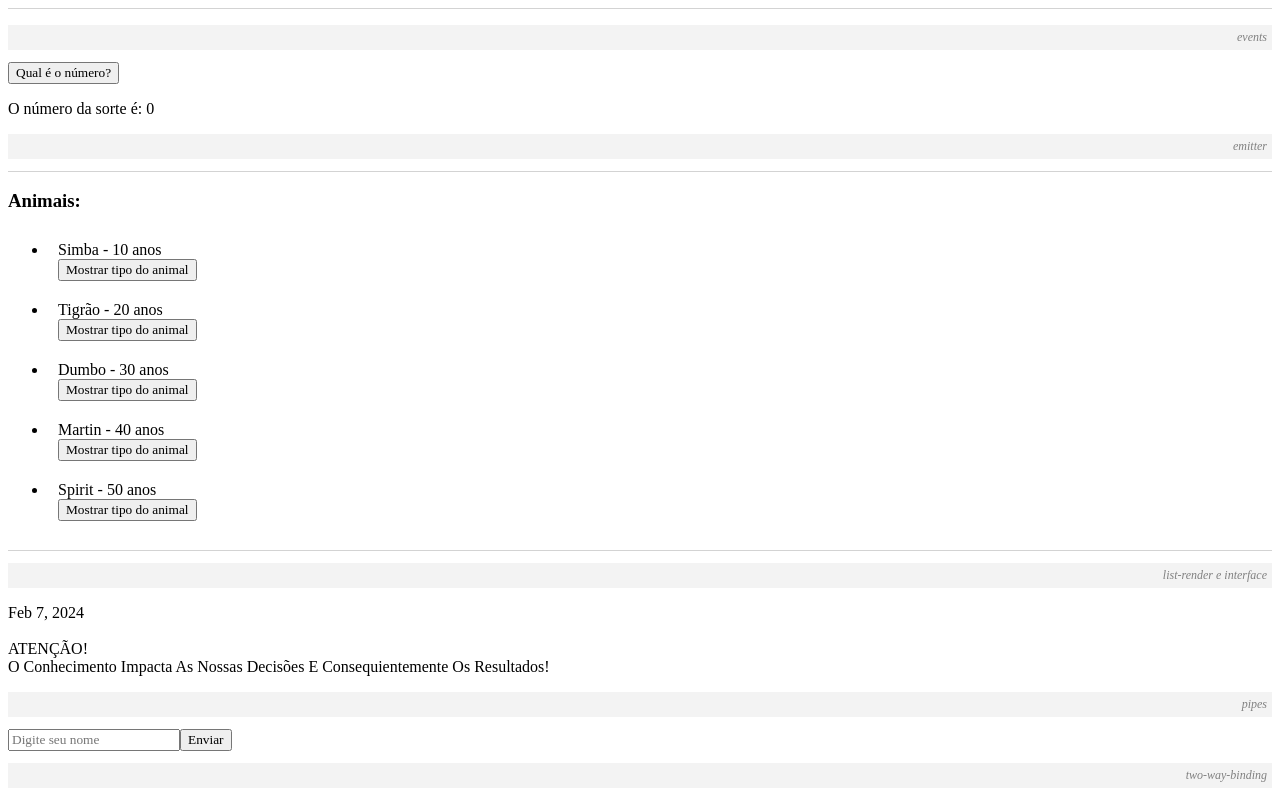
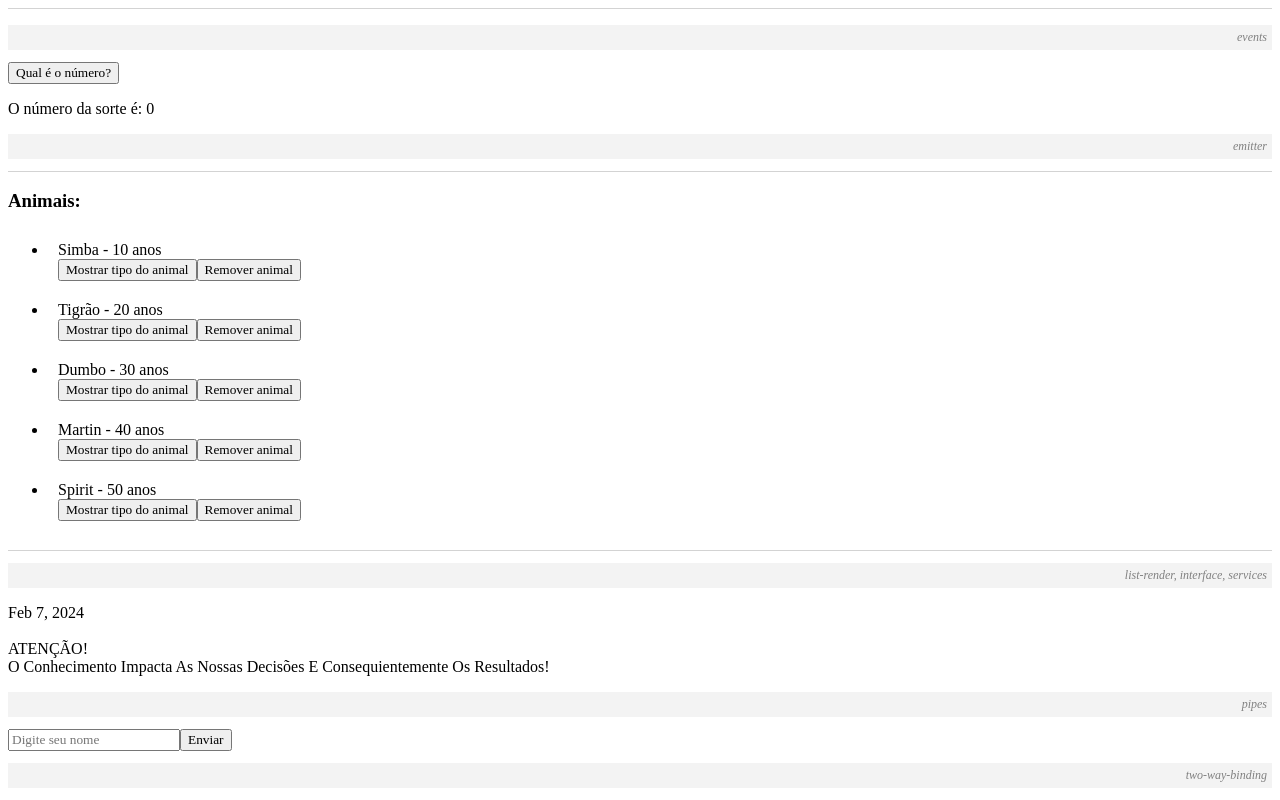
Before and after one commit to LauraaPaiva/hello, an Angular app: page / in a window 1280 px wide. Shown: the part 849-1649 px from the top of the page. Built offline with nearby package versions, Linux system fonts and the light colour scheme.

Commit message:
Services

```diff
--- a/src/app/components/list-render/list-render.component.html
+++ b/src/app/components/list-render/list-render.component.html
@@ -5,9 +5,11 @@
       <div class="animal">
         {{ animal.name }} - {{ animal.age }} anos<br />
         <button (click)="showType(animal)">Mostrar tipo do animal</button>
+        <button (click)="removeAnimal(animal)">Remover animal</button>
       </div>
     </li>
   </ul>
   <h3>{{ animalDetails }}</h3>
 </div>
-<p class="aula">list-render e interface</p>
+
+<p class="aula">list-render, interface, services</p>
--- a/src/app/components/list-render/list-render.component.ts
+++ b/src/app/components/list-render/list-render.component.ts
@@ -1,15 +1,19 @@
 import { Component } from '@angular/core';
 import { CommonModule } from '@angular/common';
 import { Animal } from '../../Animal';
+import { ListService } from '../../services/list.service';
+import { FormsModule } from '@angular/forms';
 
 @Component({
   selector: 'app-list-render',
   standalone: true,
-  imports: [CommonModule],
+  imports: [CommonModule, FormsModule],
   templateUrl: './list-render.component.html',
   styleUrl: './list-render.component.css',
 })
 export class ListRenderComponent {
+  constructor(private listService: ListService) {}
+
   animals: Animal[] = [
     { name: 'Simba', type: 'Lion', age: 10 },
     { name: 'Tigrão', type: 'Tiger', age: 20 },
@@ -21,6 +25,11 @@
   animalDetails: string = '';
 
   showType(animal: Animal) {
-    this.animalDetails = 'O ' + animal.name + ' é um ' + animal.type;
+    this.animalDetails = 'O ' + animal.name + ' é ' + animal.type;
+  }
+
+  removeAnimal(animal: Animal) {
+    console.log('Remove animal');
+    this.animals = this.listService.remove(this.animals, animal);
   }
 }
--- /dev/null
+++ b/src/app/services/list.service.ts
@@ -0,0 +1,13 @@
+import { Injectable } from '@angular/core';
+import { Animal } from '../Animal';
+
+@Injectable({
+  providedIn: 'root',
+})
+export class ListService {
+  remove(animals: Animal[], animal: Animal) {
+    return animals.filter((a) => animal.name !== a.name);
+  }
+
+  constructor() {}
+}
```
Also changed, not shown: 1 other file (tests, documents, lock files or other folders).
